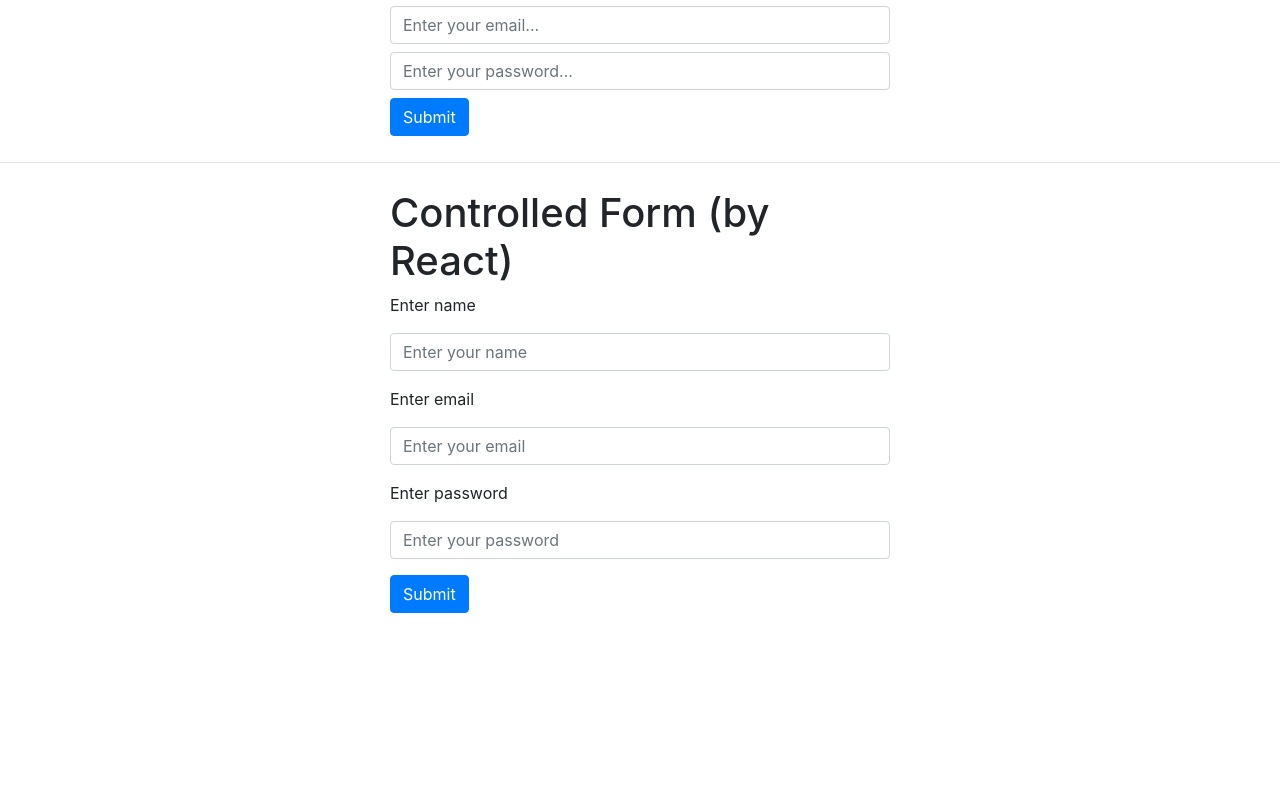
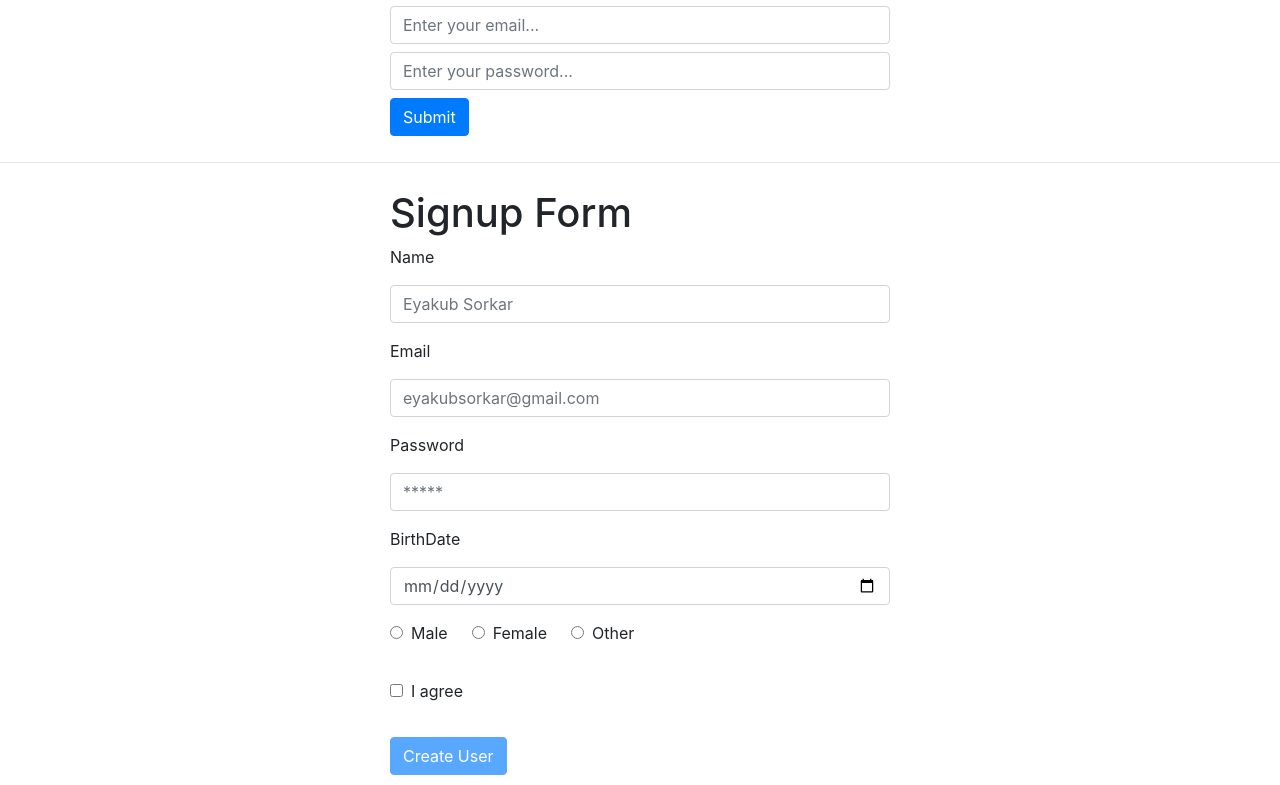
Before and after one commit to Eyakub/react-crash-course, a React (Create React App) app: page / in a window 1280 px wide. Shown: the part 375-1160 px from the top of the page. Before the commit the page ends 998 px from the top, so only its background shows below. Built offline with nearby package versions, Linux system fonts and the light colour scheme.

Commit message:
complete signup form using react

```diff
--- a/src/components/app.jsx
+++ b/src/components/app.jsx
@@ -6,6 +6,7 @@
 import Inputs from '../components/inputs';
 import UncontrolledForm from '../components/uncontrolled_form';
 import ControlledForm from '../components/controlled_form';
+import SignupForm from '../components/signup-form';
 
 import classes from './app.module.css';
 import SplitForm from './split-form';
@@ -80,7 +81,8 @@
         <hr/>
         <div className={classes.wrapper}>
           {/* <ControlledForm /> */}
-          <SplitForm />
+          {/* <SplitForm /> */}
+          <SignupForm />
         </div>
       </div>
     )
--- /dev/null
+++ b/src/components/signup-form/form.jsx
@@ -0,0 +1,106 @@
+import React from "react";
+import TextInput from "./text-input";
+import PropTypes from 'prop-types';
+
+
+// distucturing data
+// const Form = ({values, handleChange}) =>
+
+const Form = (props) => {
+  return (
+    <form onSubmit={props.handleSubmit}>
+      <TextInput
+        className="form-group"
+        name="name"
+        label="Name"
+        placeholder="Eyakub Sorkar"
+        value={props.values.name}
+        onChange={props.handleChange}
+      />
+      <TextInput
+        className="form-group"
+        name="email"
+        type="email"
+        label="Email"
+        placeholder="eyakubsorkar@gmail.com"
+        value={props.values.email}
+        onChange={props.handleChange}
+      />
+      <TextInput
+        className="form-group"
+        name="password"
+        type="password"
+        label="Password"
+        placeholder="*****"
+        value={props.values.password}
+        onChange={props.handleChange}
+      />
+      <TextInput
+        className="form-group"
+        name="birthDate"
+        type="date"
+        label="BirthDate"
+        value={props.values.birthDate}
+        onChange={props.handleChange}
+      />
+      <div className="form-group">
+        <label className='mr-4'>
+          <input
+            className="form-group mr-2"
+            type="radio"
+            name="gender"
+            value="Male"
+            onChange={props.handleChange}
+          />
+          Male
+        </label>
+        <label className='mr-4'>
+          <input
+            className="form-group mr-2"
+            type="radio"
+            name="gender"
+            value="Female"
+            onChange={props.handleChange}
+          />
+          Female
+        </label>
+        <label className='mr-4'>
+          <input
+            className="form-group mr-2"
+            type="radio"
+            name="gender"
+            value="Other"
+            onChange={props.handleChange}
+          />
+          Other
+        </label>
+      </div>
+      <div className="form-group">
+        <label className='mr-4'>
+          <input
+            className="form-group mr-2"
+            type="checkbox"
+            name="agreement"
+            checked={props.agreement}
+            onChange={props.handleAgreement}
+          />
+          I agree
+        </label>
+      </div>
+
+      <button className="btn btn-primary" type="submit" disabled={!props.agreement}>
+        Create User
+      </button>
+    </form>
+  );
+};
+
+Form.propTypes = {
+  values: PropTypes.object.isRequired,
+  agreement: PropTypes.bool.isRequired,
+  handleChange: PropTypes.func.isRequired,
+  handleAgreement: PropTypes.func.isRequired,
+  handleSubmit: PropTypes.func.isRequired,
+}
+
+export default Form;
--- /dev/null
+++ b/src/components/signup-form/index.jsx
@@ -0,0 +1,54 @@
+import React from "react";
+import Form from './form';
+
+const initValues = {
+  name: "",
+  email: "",
+  password: "",
+  birthDate: "",
+  gender: "",
+};
+
+class SignupForm extends React.Component {
+  state = {
+    values: initValues,
+    agreement: false,
+  };
+
+  handleChange = (event) => {
+    this.setState({
+      values: {
+        ...this.state.values,
+        [event.target.name]: event.target.value,
+      },
+    });
+  };
+
+  handleAgreement = (event) => {
+    this.setState({ agreement: event.target.checked });
+  };
+
+  handleSubmit = (event) => {
+    event.preventDefault();
+    console.log(this.state.values);
+    event.target.reset();
+    this.setState({values: initValues, agreement: false});
+  };
+
+  render() {
+    return(
+      <div>
+        <h1>Signup Form</h1>
+        <Form
+          values={this.state.values}
+          agreement={this.state.agreement}
+          handleChange={this.handleChange}
+          handleSubmit={this.handleSubmit}
+          handleAgreement={this.handleAgreement}
+        />
+      </div>
+    )
+  }
+}
+
+export default SignupForm;
--- /dev/null
+++ b/src/components/signup-form/text-input.jsx
@@ -0,0 +1,33 @@
+import React from "react";
+import PropTypes from 'prop-types';
+
+const TextInput = (props) => (
+  <div className="form-group">
+    <label htmlFor={props.name}>{props.label}</label>
+    <input
+      className="form-control my-2"
+      type={props.type}
+      name={props.name}
+      id={props.name}
+      value={props.value}
+      placeholder={props.placeholder}
+      onChange={props.onChange}
+    />
+  </div>
+);
+
+TextInput.propTypes = {
+  name: PropTypes.string.isRequired,
+  label: PropTypes.string.isRequired,
+  type: PropTypes.string.isRequired,
+  placeholder: PropTypes.string.isRequired,
+  value: PropTypes.string.isRequired,
+  onChange: PropTypes.func.isRequired,
+};
+
+TextInput.defaultProps = {
+  type: "text",
+  label: "",
+};
+
+export default TextInput;
```
